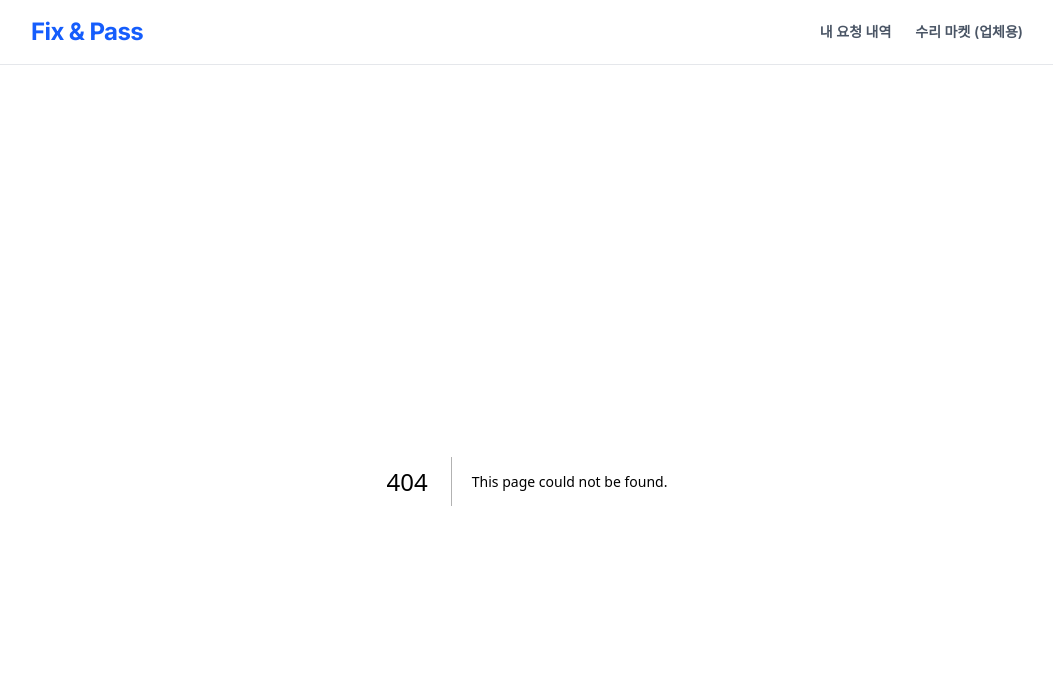
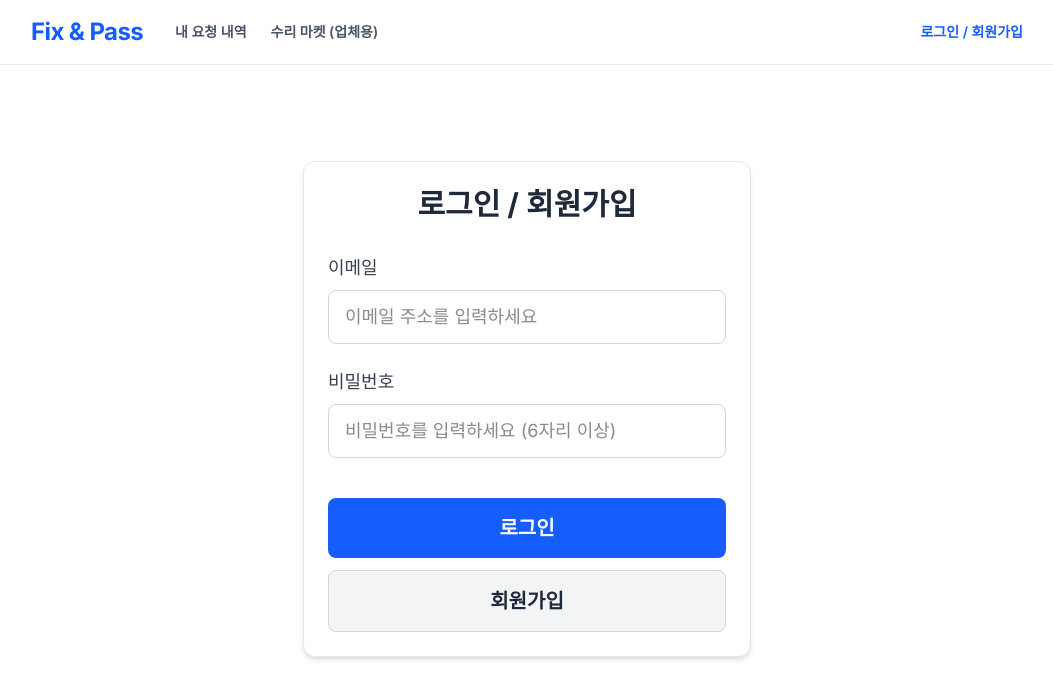
Before and after one commit to r1cki2/fixnpass_gem, a Next.js app in the folder fix-n-pass-web/: page /login in a window 1280 px wide. Before the commit this address had no page. Shown: the top 698 px of the page, without its empty margins (113-1166 px from the left). Built offline with nearby package versions, Linux system fonts and the light colour scheme; no server answers.

Commit message:
인증 UI, 세션 로직 및 온보딩 화면 추가

```diff
--- a/fix-n-pass-web/app/layout.tsx
+++ b/fix-n-pass-web/app/layout.tsx
@@ -1,7 +1,8 @@
 import type { Metadata } from "next";
 import { Inter } from "next/font/google";
 import "./globals.css";
-import Link from "next/link"; // 페이지 이동을 위한 Next.js 컴포넌트
+import Link from "next/link";
+import AuthNav from "@/components/AuthNav"; // 방금 만든 인증 네비게이션 불러오기
 
 const inter = Inter({ subsets: ["latin"] });
 
@@ -18,16 +19,14 @@ export default function RootLayout({
   return (
     <html lang="ko">
       <body className={`${inter.className} bg-gray-50 text-gray-900`}>
-        {/* 상단 네비게이션 바 (GNB) */}
         <header className="bg-white border-b border-gray-200 sticky top-0 z-50">
           <div className="max-w-5xl mx-auto px-4 h-16 flex items-center justify-between">
-            {/* 로고 영역 */}
+            {/* 좌측 로고 및 메인 메뉴 */}
+            <div className="flex items-center gap-8">
               <Link href="/" className="font-bold text-2xl text-blue-600 tracking-tight">
                 Fix & Pass
               </Link>
-
-            {/* 메뉴 영역 */}
-            <nav className="flex gap-6 text-sm font-semibold text-gray-600">
+              <nav className="hidden md:flex gap-6 text-sm font-semibold text-gray-600">
                 <Link href="/my-requests" className="hover:text-blue-600 transition-colors">
                   내 요청 내역
                 </Link>
@@ -36,9 +35,13 @@ export default function RootLayout({
                 </Link>
               </nav>
             </div>
+
+            {/* 우측 로그인/로그아웃 상태 표시 영역 */}
+            <AuthNav />
+
+          </div>
         </header>
 
-        {/* 메인 컨텐츠 영역 */}
         <main className="max-w-5xl mx-auto p-4 min-h-screen">
           {children}
         </main>
--- /dev/null
+++ b/fix-n-pass-web/app/login/page.tsx
@@ -0,0 +1,115 @@
+"use client";
+
+import { useState } from "react";
+import { supabase } from "@/lib/supabase";
+import { useRouter } from "next/navigation"; // 페이지 이동을 위한 훅 추가
+
+export default function LoginPage() {
+  const [email, setEmail] = useState("");
+  const [password, setPassword] = useState("");
+  const [message, setMessage] = useState("");
+  const [isLoading, setIsLoading] = useState(false);
+  const router = useRouter(); // 라우터 객체 초기화
+
+  // 로그인 처리
+  const handleLogin = async (e: React.FormEvent) => {
+    e.preventDefault();
+    setIsLoading(true);
+    setMessage("");
+
+    const { data, error } = await supabase.auth.signInWithPassword({
+      email,
+      password,
+    });
+
+    if (error) {
+      setMessage("로그인 실패: 이메일이나 비밀번호를 확인해주세요.");
+    } else {
+      setMessage("로그인 성공! 메인 화면으로 이동합니다...");
+      // 로그인 성공 시 1초 뒤 메인 화면(/)으로 강제 이동
+      setTimeout(() => {
+        router.push("/");
+      }, 1000);
+    }
+    setIsLoading(false);
+  };
+
+  // 회원가입 처리
+  const handleSignUp = async (e: React.FormEvent) => {
+    e.preventDefault();
+    setIsLoading(true);
+    setMessage("");
+
+    const { data, error } = await supabase.auth.signUp({
+      email,
+      password,
+    });
+
+    if (error) {
+      setMessage("회원가입 실패: " + error.message);
+    } else {
+      setMessage("회원가입 성공! 자동 로그인 및 이동 중...");
+      // 가입 성공 시(현재 인증 꺼둠) 1초 뒤 메인 화면으로 강제 이동
+      setTimeout(() => {
+        router.push("/");
+      }, 1000);
+    }
+    setIsLoading(false);
+  };
+
+  return (
+    <div className="max-w-md mx-auto mt-20 p-6 bg-white rounded-xl shadow-md border border-gray-200">
+      <h1 className="text-3xl font-bold text-center text-gray-800 mb-8">
+        로그인 / 회원가입
+      </h1>
+
+      <form className="flex flex-col gap-6">
+        <div>
+          <label className="block text-lg font-medium text-gray-700 mb-2">이메일</label>
+          <input
+            type="email"
+            value={email}
+            onChange={(e) => setEmail(e.target.value)}
+            className="w-full px-4 py-3 text-lg border border-gray-300 rounded-lg focus:outline-none focus:ring-2 focus:ring-blue-500"
+            placeholder="이메일 주소를 입력하세요"
+            required
+          />
+        </div>
+
+        <div>
+          <label className="block text-lg font-medium text-gray-700 mb-2">비밀번호</label>
+          <input
+            type="password"
+            value={password}
+            onChange={(e) => setPassword(e.target.value)}
+            className="w-full px-4 py-3 text-lg border border-gray-300 rounded-lg focus:outline-none focus:ring-2 focus:ring-blue-500"
+            placeholder="비밀번호를 입력하세요 (6자리 이상)"
+            required
+          />
+        </div>
+
+        {message && (
+          <div className="text-center font-semibold text-blue-600">{message}</div>
+        )}
+
+        <div className="flex flex-col gap-3 mt-4">
+          <button
+            onClick={handleLogin}
+            disabled={isLoading}
+            className="w-full bg-blue-600 hover:bg-blue-700 text-white font-bold py-4 rounded-lg text-xl transition-colors disabled:bg-gray-400"
+          >
+            {isLoading ? "처리 중..." : "로그인"}
+          </button>
+
+          <button
+            onClick={handleSignUp}
+            disabled={isLoading}
+            className="w-full bg-gray-100 hover:bg-gray-200 text-gray-800 font-bold py-4 rounded-lg text-xl transition-colors border border-gray-300 disabled:bg-gray-100"
+          >
+            회원가입
+          </button>
+        </div>
+      </form>
+    </div>
+  );
+}
--- /dev/null
+++ b/fix-n-pass-web/components/AuthNav.tsx
@@ -0,0 +1,55 @@
+"use client";
+
+import { useEffect, useState } from "react";
+import Link from "next/link";
+import { supabase } from "@/lib/supabase";
+import { useRouter } from "next/navigation";
+
+export default function AuthNav() {
+  const [user, setUser] = useState<any>(null);
+  const router = useRouter();
+
+  useEffect(() => {
+    // 1. 페이지 접속 시 현재 로그인된 세션 정보 가져오기
+    const fetchSession = async () => {
+      const { data: { session } } = await supabase.auth.getSession();
+      setUser(session?.user || null);
+    };
+    fetchSession();
+
+    // 2. 로그인/로그아웃 등 상태 변화가 생길 때마다 자동으로 화면 업데이트 (이벤트 리스너)
+    const { data: { subscription } } = supabase.auth.onAuthStateChange((_event, session) => {
+      setUser(session?.user || null);
+    });
+
+    return () => subscription.unsubscribe();
+  }, []);
+
+  // 로그아웃 처리 함수
+  const handleLogout = async () => {
+    await supabase.auth.signOut();
+    router.push("/"); // 메인 화면으로 이동
+  };
+
+  // 로그인 상태일 때 보여줄 UI
+  if (user) {
+    return (
+      <div className="flex items-center gap-4">
+        <span className="text-sm font-medium text-gray-700">{user.email} 님</span>
+        <button
+          onClick={handleLogout}
+          className="text-sm font-semibold text-red-500 hover:text-red-700 transition-colors"
+        >
+          로그아웃
+        </button>
+      </div>
+    );
+  }
+
+  // 비로그인 상태일 때 보여줄 UI
+  return (
+    <Link href="/login" className="text-sm font-semibold text-blue-600 hover:text-blue-800 transition-colors">
+      로그인 / 회원가입
+    </Link>
+  );
+}
```
Lines whose indentation alone changed are shown as unchanged.
